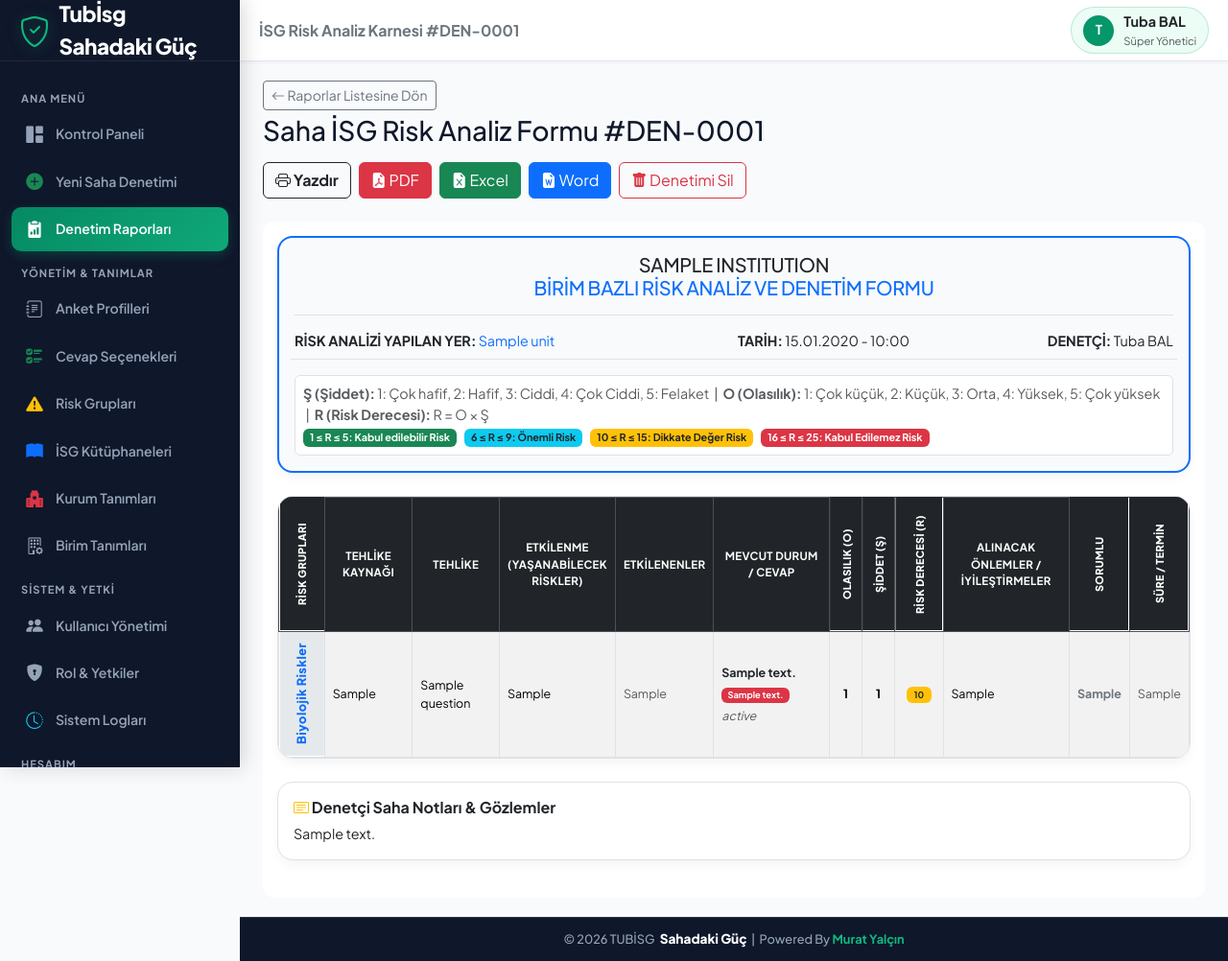
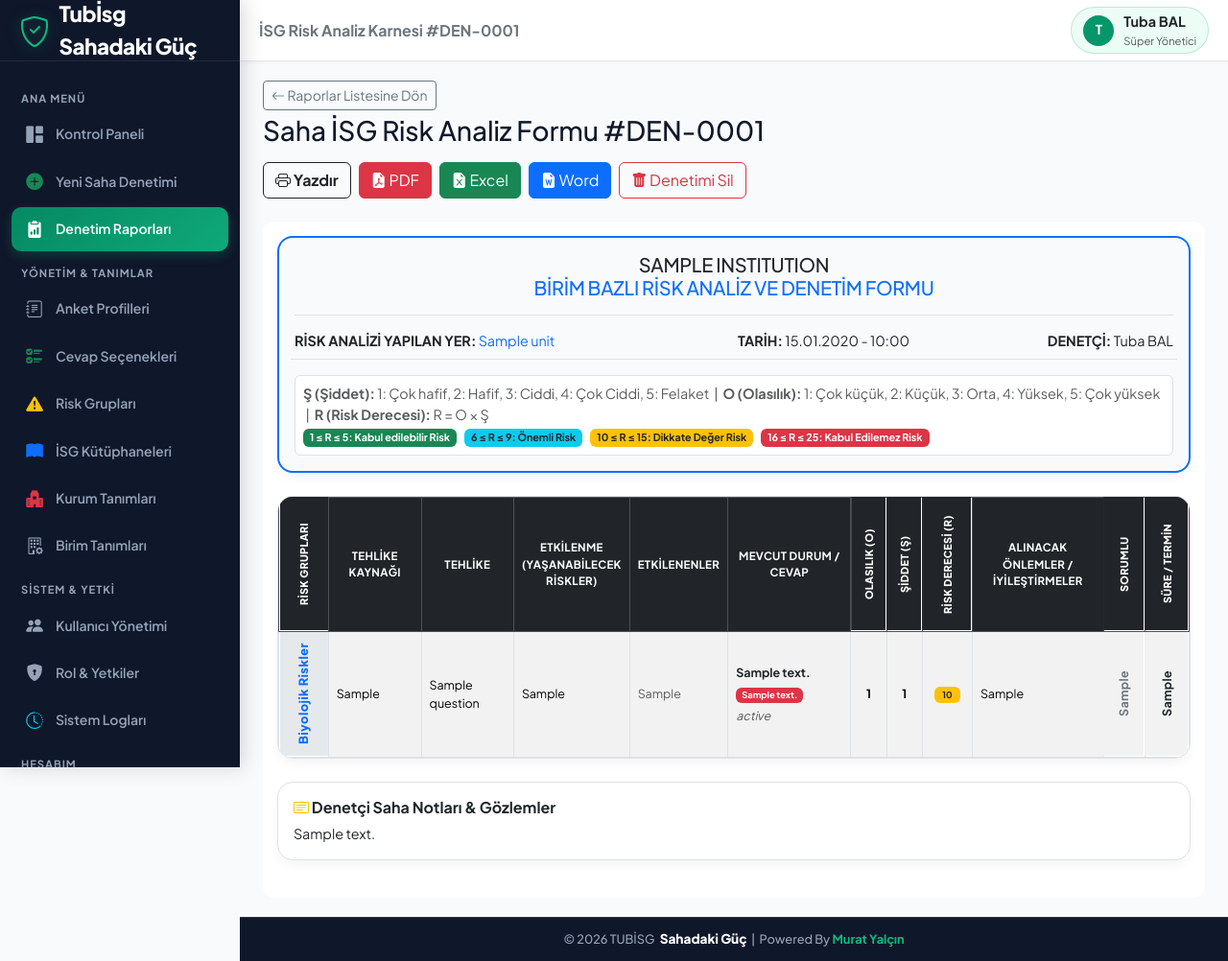
Before and after one commit to muratveb/tubisg, a PHP site: page /audit_detail.php?id=1 in a window 1280 px wide. Shown: the whole page at 96% size. Run offline with PHP 8.4, Linux system fonts and the light colour scheme; a user stored in the database is signed in; data comes from the database, SQL or seed files in the repository; tables that the repository leaves empty or names only in its code hold one stand-in row (values such as "Sample post"); some libraries are stand-ins or nearby versions.

Commit message:
style: convert Sorumlu and Süre/Termin data cells (td) to vertical layout (.vcell) in web, print, pdf, excel and word reports

```diff
--- a/audit_detail.php
+++ b/audit_detail.php
@@ -100,13 +100,24 @@ include __DIR__ . '/includes/header.php';
   font-size: 0.80rem;
   letter-spacing: 0.5px;
 }
+.vcell {
+  writing-mode: vertical-rl;
+  transform: rotate(180deg);
+  text-align: center !important;
+  vertical-align: middle !important;
+  white-space: nowrap;
+  font-weight: 700;
+  padding: 8px 4px !important;
+  font-size: 0.78rem;
+  letter-spacing: 0.3px;
+}
 @media print {
   .vhead-th {
     writing-mode: vertical-rl;
     transform: rotate(180deg);
     height: 130px;
   }
-  .rg-vcell {
+  .rg-vcell, .vcell {
     writing-mode: vertical-rl;
     transform: rotate(180deg);
   }
@@ -295,8 +306,8 @@ include __DIR__ . '/includes/header.php';
                     <?php endif; ?>
                   </td>
                   <td><?php echo $actionDisplay; ?></td>
-                  <td class="fw-bold text-secondary text-center"><?php echo htmlspecialchars($responsibleDisplay); ?></td>
-                  <td class="text-muted text-center"><?php echo htmlspecialchars($deadlineDisplay); ?></td>
+                  <td class="vcell text-secondary fw-bold"><?php echo htmlspecialchars($responsibleDisplay); ?></td>
+                  <td class="vcell text-dark font-weight-bold"><?php echo htmlspecialchars($deadlineDisplay); ?></td>
                 </tr>
               <?php endforeach; ?>
             <?php endforeach; ?>
```
Also changed, not shown: DEVELOPMENT_LOG.md (+5 -6 lines), export.php (+6 -4 lines).
